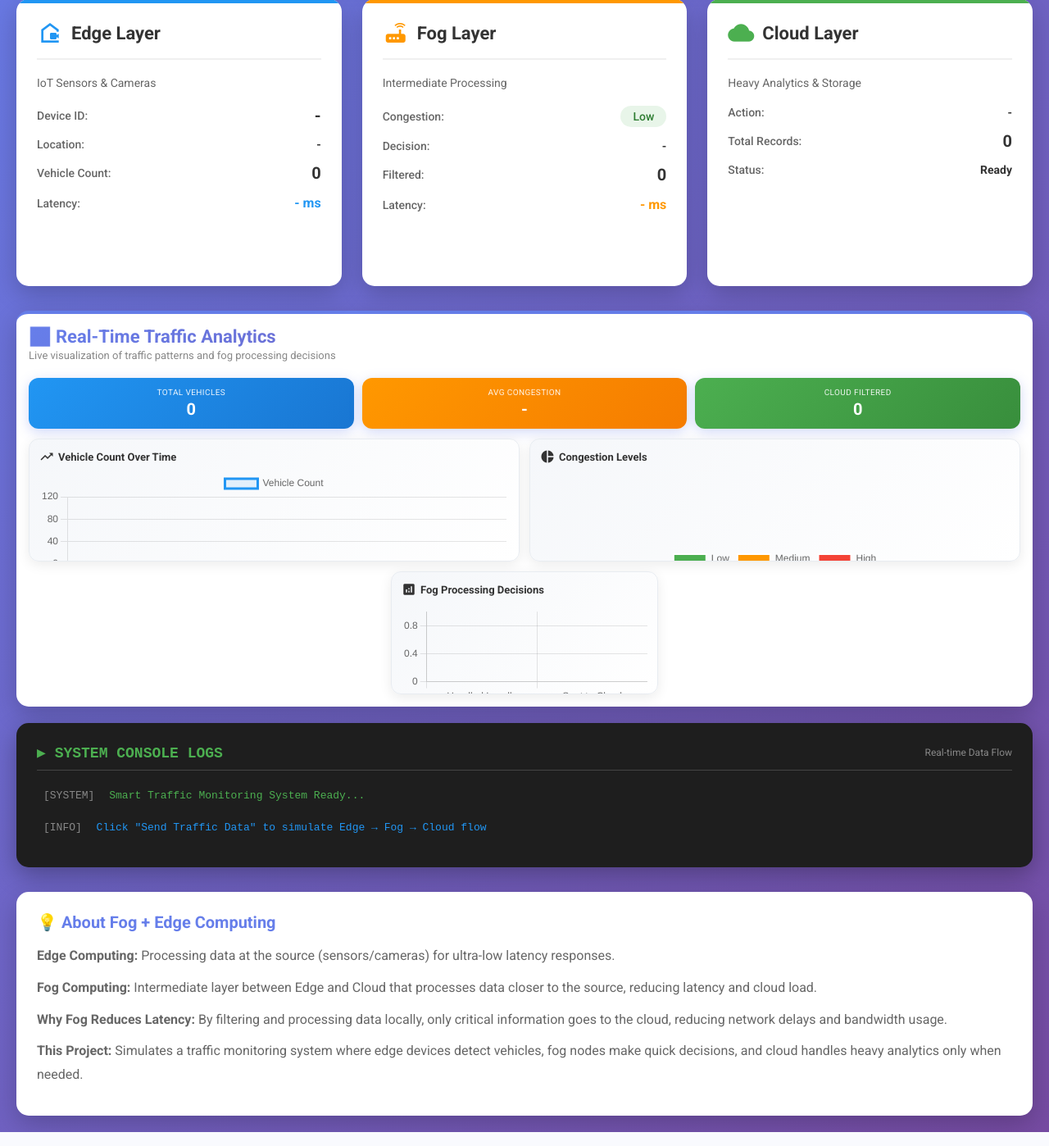
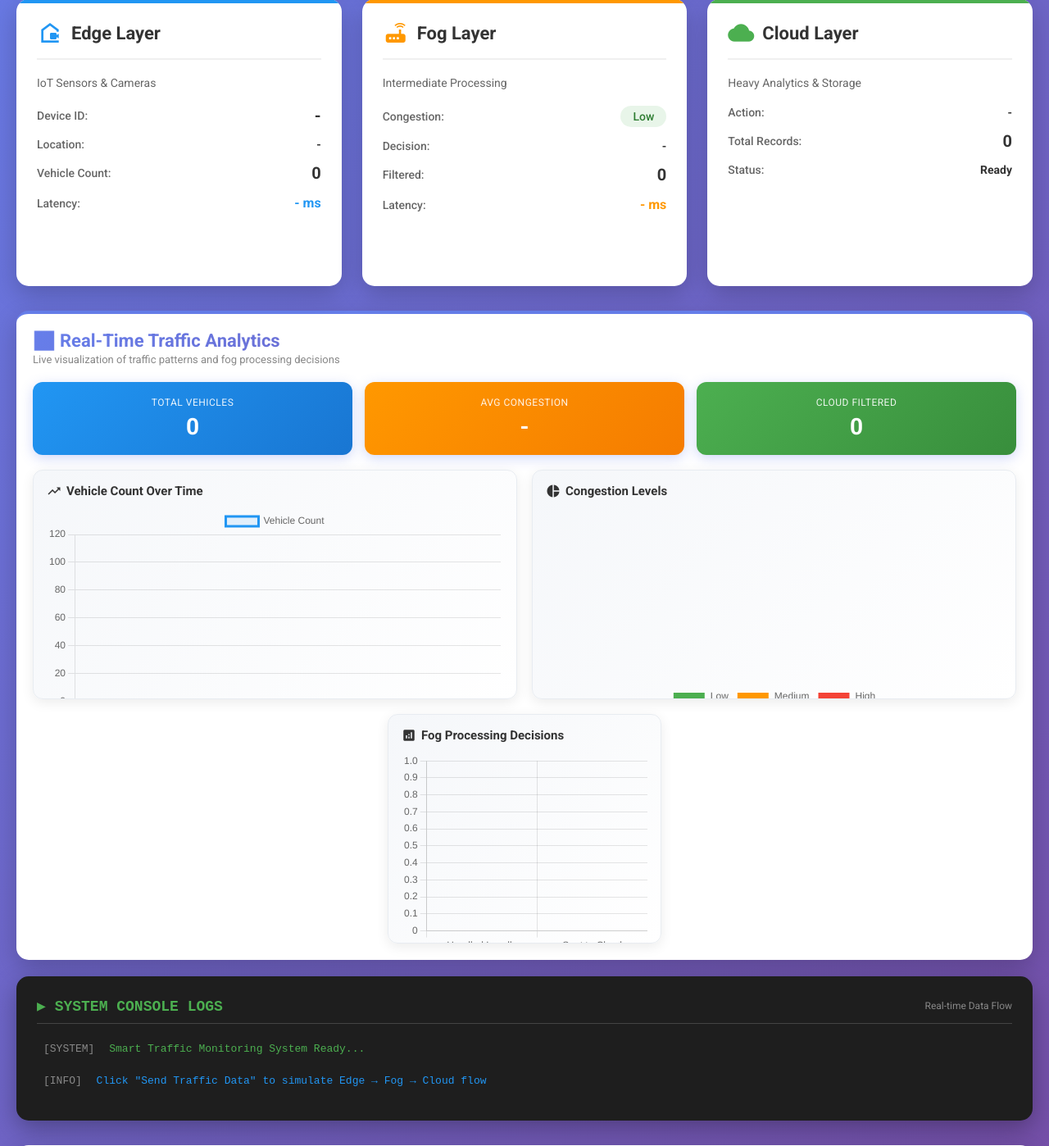
Before and after one commit to Harshil789/trafficmanager, a Flask app: page / in a window 1280 px wide. Shown: the part 353-1751 px from the top of the page at 82% size. Run offline with Flask 3, Linux system fonts and the light colour scheme; data that the repository does not hold is empty.

Commit message:
Increase size and spacing of traffic analytics for better visualization
Adjusted chart container heights, stat card sizes, and overall spacing within the `templates/index.html` file to improve the visual presentation of real-time traffic analytics.

Replit-Commit-Author: Agent
Replit-Commit-Session-Id: 492e33b8-f167-459c-9568-9ef141da6882
Replit-Commit-Checkpoint-Type: full_checkpoint
Replit-Commit-Event-Id: d6eb054f-d792-40a0-8868-4e543b24b4b9
Replit-Commit-Screenshot-Url: https://storage.googleapis.com/screenshot-production-us-central1/f56c7fb8-1750-4507-b51f-55bf2edd6162/492e33b8-f167-459c-9568-9ef141da6882/OEoIGh2

```diff
--- a/templates/index.html
+++ b/templates/index.html
@@ -318,7 +318,7 @@
 
         .charts-section {
             background: white;
-            padding: 15px;
+            padding: 20px;
             border-radius: 15px;
             box-shadow: 0 10px 30px rgba(0,0,0,0.2);
             margin-bottom: 20px;
@@ -335,15 +335,15 @@
         .charts-grid {
             display: grid;
             grid-template-columns: repeat(2, 1fr);
-            gap: 12px;
-            margin-top: 10px;
+            gap: 18px;
+            margin-top: 16px;
         }
 
         .chart-container {
             background: linear-gradient(135deg, #f5f7fa 0%, #ffffff 100%);
-            padding: 12px;
+            padding: 16px;
             border-radius: 12px;
-            height: 150px;
+            height: 280px;
             border: 1px solid #e8ecf1;
             box-shadow: 0 4px 15px rgba(0,0,0,0.08);
             transition: all 0.3s ease;
@@ -363,25 +363,25 @@
 
         .chart-container h4 {
             color: #333;
-            margin-bottom: 8px;
-            font-size: 13px;
+            margin-bottom: 12px;
+            font-size: 15px;
             font-weight: 600;
             display: flex;
             align-items: center;
-            gap: 5px;
+            gap: 6px;
         }
 
         .stats-row {
             display: grid;
             grid-template-columns: repeat(3, 1fr);
-            gap: 10px;
-            margin-bottom: 12px;
+            gap: 15px;
+            margin-bottom: 18px;
         }
 
         .stat-card {
             background: linear-gradient(135deg, #667eea 0%, #764ba2 100%);
             color: white;
-            padding: 12px;
+            padding: 18px;
             border-radius: 12px;
             text-align: center;
             box-shadow: 0 4px 15px rgba(102, 126, 234, 0.3);
@@ -404,15 +404,15 @@
         }
 
         .stat-label {
-            font-size: 10px;
+            font-size: 12px;
             opacity: 0.9;
-            margin-bottom: 3px;
+            margin-bottom: 6px;
             text-transform: uppercase;
-            letter-spacing: 0.4px;
+            letter-spacing: 0.5px;
         }
 
         .stat-value {
-            font-size: 20px;
+            font-size: 28px;
             font-weight: 700;
         }
 
```
